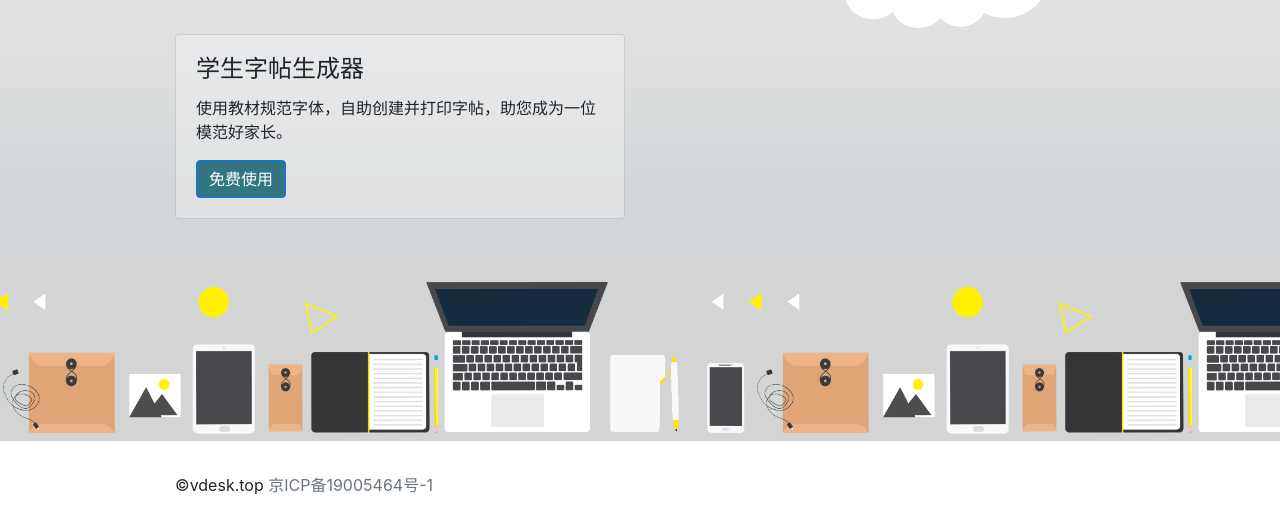
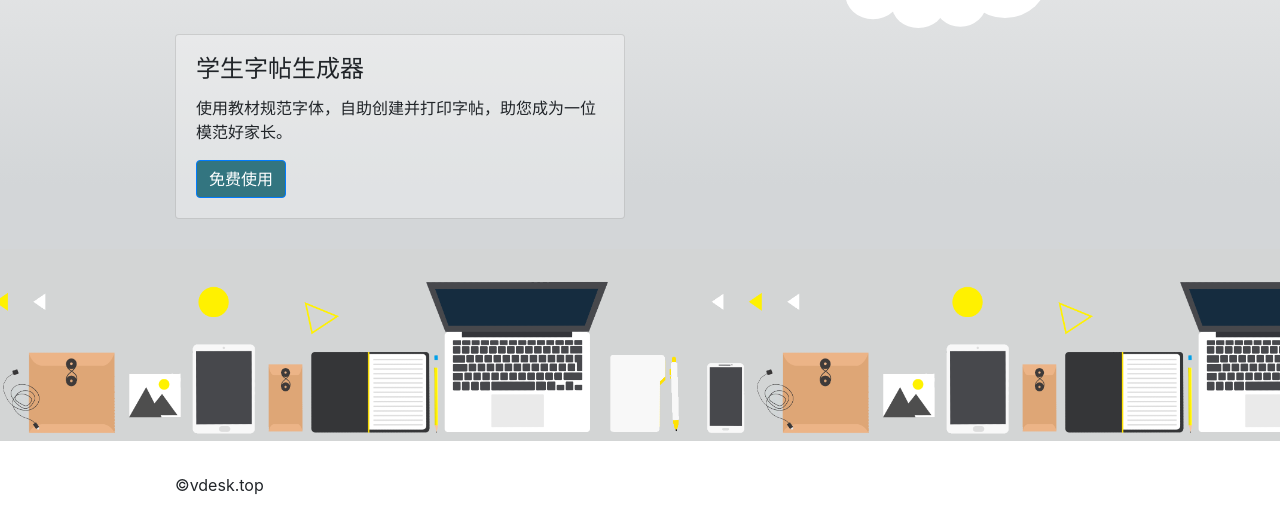
Before and after one commit to hizzgdev/pik-imj-difA, a plain HTML site: page index.html in a window 1280 px wide. Shown: the part 273-800 px from the top of the page. Drawn offline with nearby package versions, Linux system fonts and the light colour scheme.

Commit message:
updated by github action

```diff
--- a/index.html
+++ b/index.html
@@ -64,7 +64,7 @@
     </div>
 
     <footer class="container">
-        <p>&copy;vdesk.top <a class="text-secondary" href="https://beian.miit.gov.cn">京ICP备19005464号-1</a></p>
+        <p>&copy;vdesk.top</p>
     </footer>
 
     <script src="https://cdn.bootcdn.net/ajax/libs/jquery/3.5.1/jquery.slim.min.js"
```
Also changed, not shown: 1 other file.
